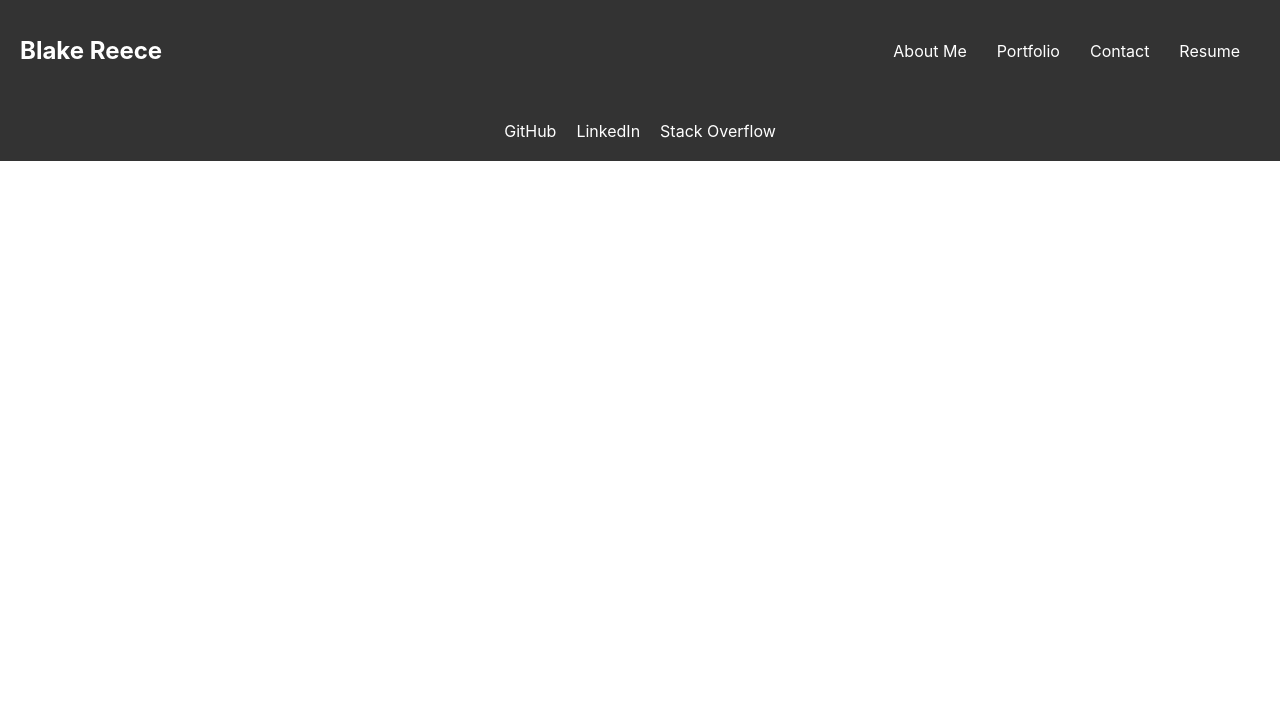
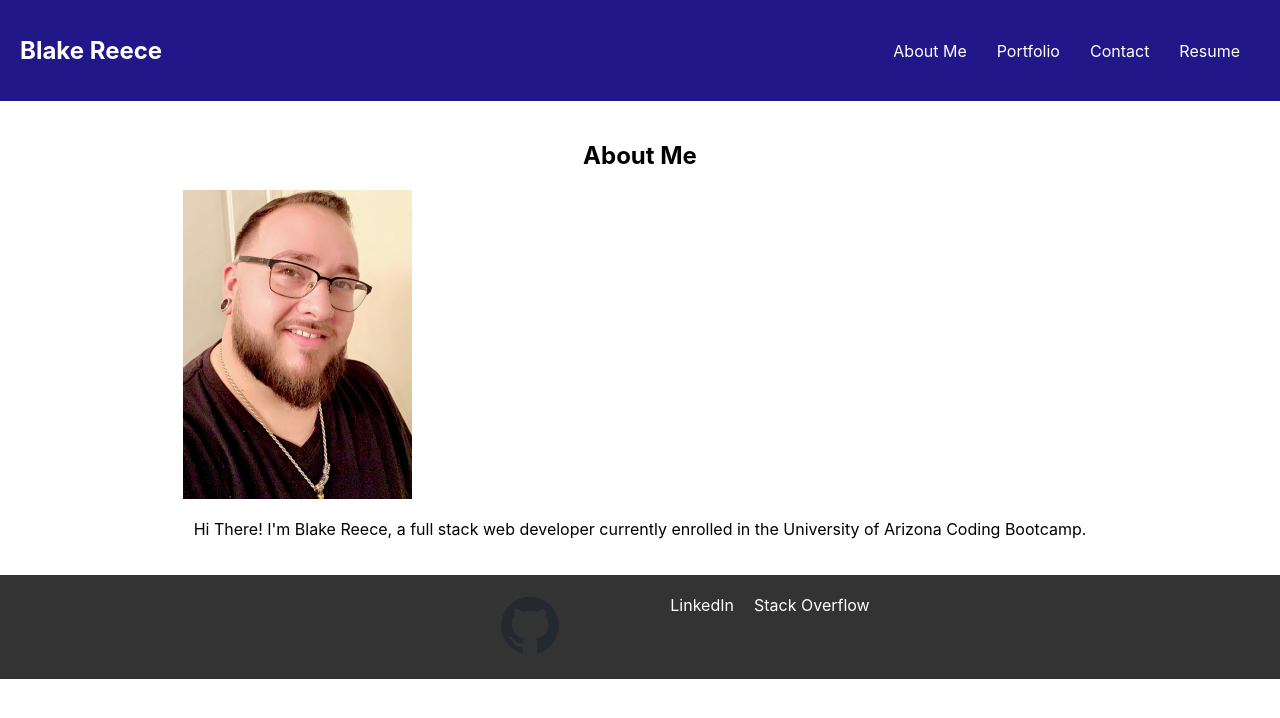
Before and after one commit to BlakeReece3/React-Portfolio, a React (Create React App) app in the folder portfolio/: page / in a window 1280 px wide. Shown: the top 718 px of the page. Built offline with nearby package versions, Linux system fonts and the light colour scheme.

Commit message:
Added imgs,components folder

```diff
--- /dev/null
+++ b/portfolio/src/App.css
@@ -0,0 +1,38 @@
+.App {
+    text-align: center;
+  }
+
+  .App-logo {
+    height: 40vmin;
+    pointer-events: none;
+  }
+
+  @media (prefers-reduced-motion: no-preference) {
+    .App-logo {
+      animation: App-logo-spin infinite 20s linear;
+    }
+  }
+
+  .App-header {
+    background-color: #282c34;
+    min-height: 100vh;
+    display: flex;
+    flex-direction: column;
+    align-items: center;
+    justify-content: center;
+    font-size: calc(10px + 2vmin);
+    color: white;
+  }
+
+  .App-link {
+    color: #61dafb;
+  }
+
+  @keyframes App-logo-spin {
+    from {
+      transform: rotate(0deg);
+    }
+    to {
+      transform: rotate(360deg);
+    }
+  }
--- /dev/null
+++ b/portfolio/src/App.js
@@ -0,0 +1,41 @@
+import "./App.css";
+import React, { useState } from 'react';
+import Header from './components/Header';
+import Footer from './components/Footer';
+import About from './components/About';
+import Portfolio from './components/Portfolio';
+import Contact from './components/Contact';
+import Resume from './components/Resume';
+
+const App = () => {
+  const [currentTab, setCurrentTab] = useState('about');
+
+  // Mapping of tab names to their corresponding components
+  const tabComponents = {
+    about: <About />,
+    portfolio: <Portfolio />,
+    contact: <Contact />,
+    resume: <Resume />,
+  };
+
+  // This function generates the tab component based on the currentTab value
+  const renderTab = () => {
+    return tabComponents[currentTab] || null;
+  };
+
+  return (
+    <div>
+      <div className="mobile-header">
+        <Header currentTab={currentTab} setCurrentTab={setCurrentTab} />
+      </div>
+      <div>
+        <main>{renderTab()}</main>
+      </div>
+      <div>
+        <Footer />
+      </div>
+    </div>
+  );
+};
+
+export default App;
--- a/portfolio/src/Navigation.js
+++ b/portfolio/src/Navigation.js
@@ -6,10 +6,10 @@ const Navigation = () => {
     return (
       <nav>
         <ul>
-          <li onClick={() => handleNavigationClick('about')}>About Me</li>
-          <li onClick={() => handleNavigationClick('portfolio')}>Portfolio</li>
-          <li onClick={() => handleNavigationClick('contact')}>Contact</li>
-          <li onClick={() => handleNavigationClick('resume')}>Resume</li>
+          <li onClick={() => handleNavigationClick('About')}>About Me</li>
+          <li onClick={() => handleNavigationClick('Portfolio')}>Portfolio</li>
+          <li onClick={() => handleNavigationClick('Contact')}>Contact</li>
+          <li onClick={() => handleNavigationClick('Resume')}>Resume</li>
         </ul>
       </nav>
     );
--- /dev/null
+++ b/portfolio/src/components/About.js
@@ -0,0 +1,24 @@
+import React from 'react';
+import photo from '../photos/BlakeReece.jpeg';
+function About() {
+	return (
+		<section>
+			<div className="center" id="about">
+				<h1 className="page-header">About Me</h1>
+			</div>
+			<div className="center">
+				<img src={photo} alt="about-me" className='photo' />
+
+			</div>
+			<div>
+				<p>
+					Hi There! I'm Blake Reece, a full stack web developer currently enrolled
+                    in the University of Arizona Coding Bootcamp.
+
+				</p>
+			</div>
+		</section>
+	);
+}
+
+export default About;
--- a/portfolio/src/components/Footer.js
+++ b/portfolio/src/components/Footer.js
@@ -4,7 +4,7 @@ const Footer = () => {
   return (
     <footer>
       <ul>
-        <li><a href="https://github.com">GitHub</a></li>
+        <li><a href="https://github.com/BlakeReece3"><img src={require('../photos/github-mark.png')} alt="GitHub" /></a></li>
         <li><a href="https://linkedin.com">LinkedIn</a></li>
         <li><a href="https://stackoverflow.com">Stack Overflow</a></li>
       </ul>
--- a/portfolio/src/components/assets/Header.css
+++ b/portfolio/src/components/assets/Header.css
@@ -3,7 +3,7 @@ header {
   align-items: center;
   justify-content: space-between;
   padding: 20px;
-  background-color: #333;
+  background-color: #221789;
   color: #fff;
 }
 
--- a/portfolio/src/index.css
+++ b/portfolio/src/index.css
@@ -11,3 +11,17 @@ code {
   font-family: source-code-pro, Menlo, Monaco, Consolas, 'Courier New',
     monospace;
 }
+
+section {
+  display: flex;
+  flex-wrap: wrap;
+  flex-direction: column;
+  justify-content: center;
+  align-items: center;
+  padding: 20px;
+
+}
+
+img {
+	max-width: 25%;
+}
--- a/portfolio/src/index.js
+++ b/portfolio/src/index.js
@@ -1,19 +1,14 @@
 import React from 'react';
 import ReactDOM from 'react-dom/client';
 import './index.css';
-import Header from './components/Header';
-import Footer from './components/Footer';
+import App from './App';
 import reportWebVitals from './reportWebVitals';
 
 const root = ReactDOM.createRoot(document.getElementById('root'));
 root.render(
   <React.StrictMode>
-    <Header />
-    <Footer />
+    <App />
   </React.StrictMode>
 );
 
-// If you want to start measuring performance in your app, pass a function
-// to log results (for example: reportWebVitals(console.log))
-// or send to an analytics endpoint. Learn more: https://bit.ly/CRA-vitals
 reportWebVitals();
```
Also changed, not shown: portfolio/src/components/Contact.js (added), portfolio/src/components/Portfolio.js (added), portfolio/src/components/Resume.js (added), portfolio/src/photos/BlakeReece.jpeg (added), portfolio/src/photos/github-mark.png (added).
